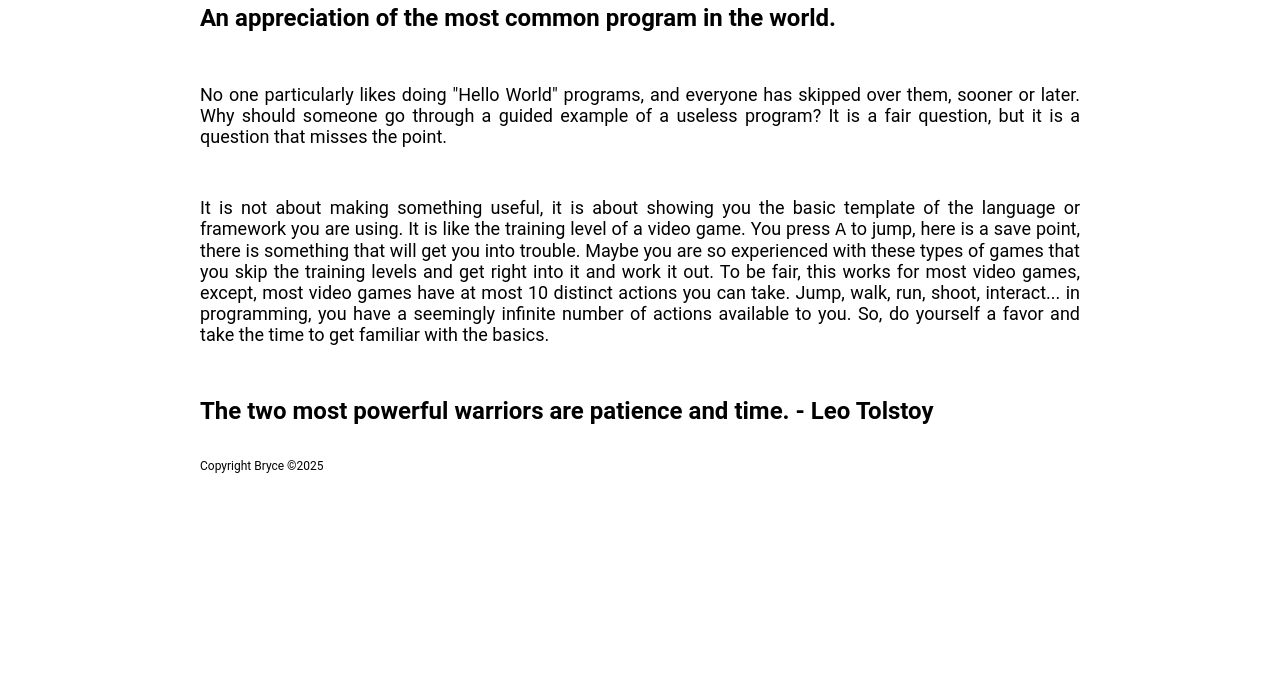
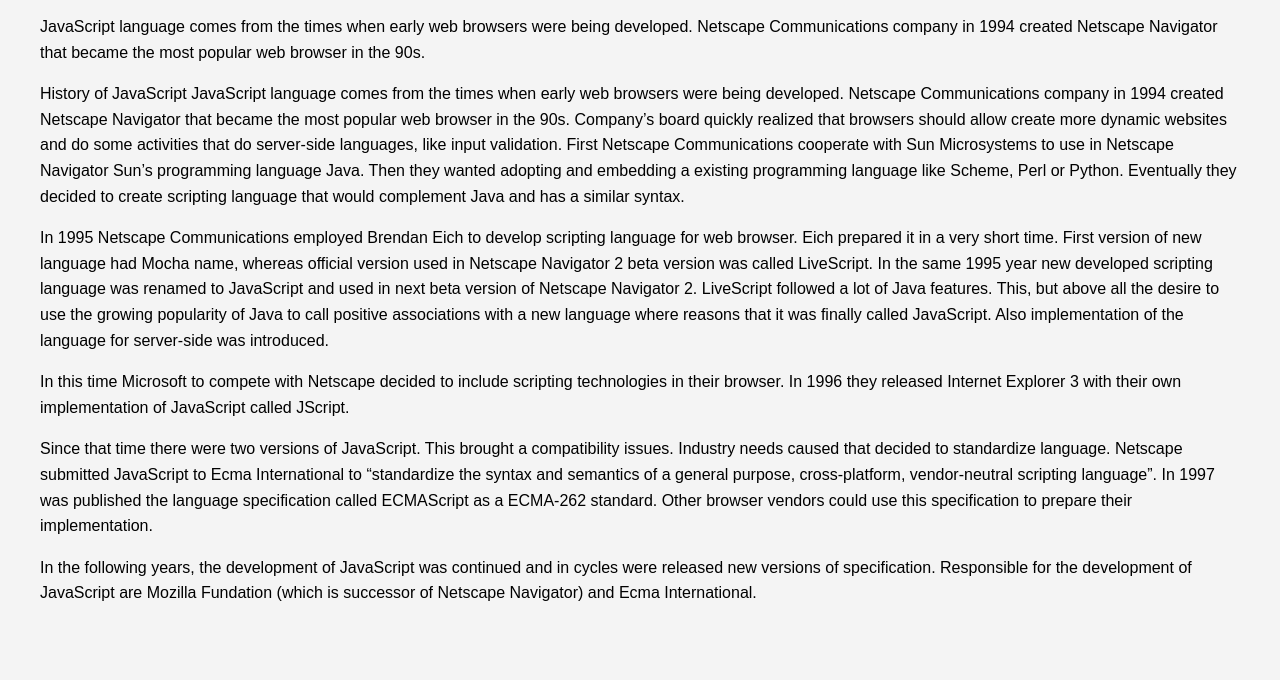
Before and after one commit to BryceLindley/how-to-template, a plain HTML site: page index.html in a window 1280 px wide. Shown: the part 120-800 px from the top of the page. Drawn offline with Linux system fonts and the light colour scheme.

Commit message:
added style

```diff
--- a/index.html
+++ b/index.html
@@ -1,35 +1,80 @@
 <!DOCTYPE html>
-<html>
-  <head>
-    <link rel="stylesheet" href="style.css">
-  </head>
-  <body>
-    <h1>Hello World!</h1>
-    <br>
-    <h2>An appreciation of the most common program in the world.</h2>
-    <br>
-    <p>No one particularly likes doing "Hello World" programs, and
-      everyone has skipped over them, sooner or later. Why should
-      someone go through a guided example of a useless program?
-      It is a fair question, but it is a question that misses the point.
-    </p>
-    <br>
-    <p>It is not about making something useful, it is about showing
-      you the basic template of the language or framework you are using.
-      It is like the training level of a video game. You press
-      <code>A</code>  to jump, here is a save point, there is something
-      that will get you into trouble. Maybe you are so experienced with
-      these types of games that you skip the training levels and get right
-      into it and work it out. To be fair, this works for most video games,
-      except, most video games have at most 10 distinct actions you can
-      take. Jump, walk, run, shoot, interact... in programming, you have
-      a seemingly infinite number of actions available to you. So, do
-      yourself  a favor and take the time to get familiar with the basics.
-    </p>
-    <br>
-    <h2 id="quote"></h2>
-    <br>
-    <footer id="copyright"></footer>
-  </body>
-  <script src="script.js"></script>
+<html lang="en">
+
+<head>
+    <meta charset="UTF-8">
+    <meta name="viewport" content="width=device-width, initial-scale=1.0">
+    <title>Static Website</title>
+
+    <style>
+        body {
+            font-family: Arial, sans-serif;
+            line-height: 1.6;
+            margin: 20px;
+            padding: 20px;
+            background-color: #f4f4f4;
+        }
+
+        h1 {
+            color: #333;
+        }
+
+        p {
+            margin-bottom: 15px;
+        }
+    </style>
+</head>
+
+<body>
+    <h1>History of JavaScript</h1>
+    <p>JavaScript language comes from the times when
+        early web browsers were being developed.
+        Netscape Communications company in 1994
+        created Netscape Navigator that became the
+        most popular web browser in the 90s.</p>
+
+    <p>History of JavaScript JavaScript language comes
+        from the times when early web browsers were being
+        developed. Netscape Communications company in 1994
+        created Netscape Navigator that became the most popular web browser in the 90s.
+        Company’s board quickly realized that browsers
+        should allow create more dynamic websites and do some activities that do server-side languages, like input
+        validation.
+        First Netscape Communications cooperate with Sun Microsystems to use in Netscape Navigator Sun’s programming
+        language
+        Java. Then they wanted adopting and embedding a existing programming language like Scheme, Perl or Python.
+        Eventually
+        they decided to create scripting language that would complement Java and has a similar syntax.</p>
+
+    <p>In 1995 Netscape Communications employed Brendan Eich to develop scripting language for web browser. Eich
+        prepared
+        it in a very short time. First version of new language had Mocha name, whereas official version used in Netscape
+        Navigator 2 beta version was called LiveScript. In the same 1995 year new developed scripting language was
+        renamed
+        to JavaScript and used in next beta version of Netscape Navigator 2. LiveScript followed a lot of Java features.
+        This, but above all the desire to use the growing popularity of Java to call positive associations with a new
+        language where reasons that it was finally called JavaScript. Also implementation of the language for
+        server-side
+        was introduced.</p>
+
+    <p>In this time Microsoft to compete with Netscape decided to include scripting technologies in their browser. In
+        1996
+        they released Internet Explorer 3 with their own implementation of JavaScript called JScript.</p>
+
+    <p>Since that time there were two versions of JavaScript. This brought a compatibility issues. Industry needs caused
+        that decided to standardize language. Netscape submitted JavaScript to Ecma International to “standardize the
+        syntax
+        and semantics of a general purpose, cross-platform, vendor-neutral scripting language”. In 1997 was published
+        the
+        language specification called ECMAScript as a ECMA-262 standard. Other browser vendors could use this
+        specification
+        to prepare their implementation.</p>
+
+    <p>In the following years, the development of JavaScript was continued and in cycles were released new versions of
+        specification. Responsible for the development of JavaScript are Mozilla Fundation (which is successor of
+        Netscape
+        Navigator) and Ecma International.</p>
+
+</body>
+
 </html>
```
